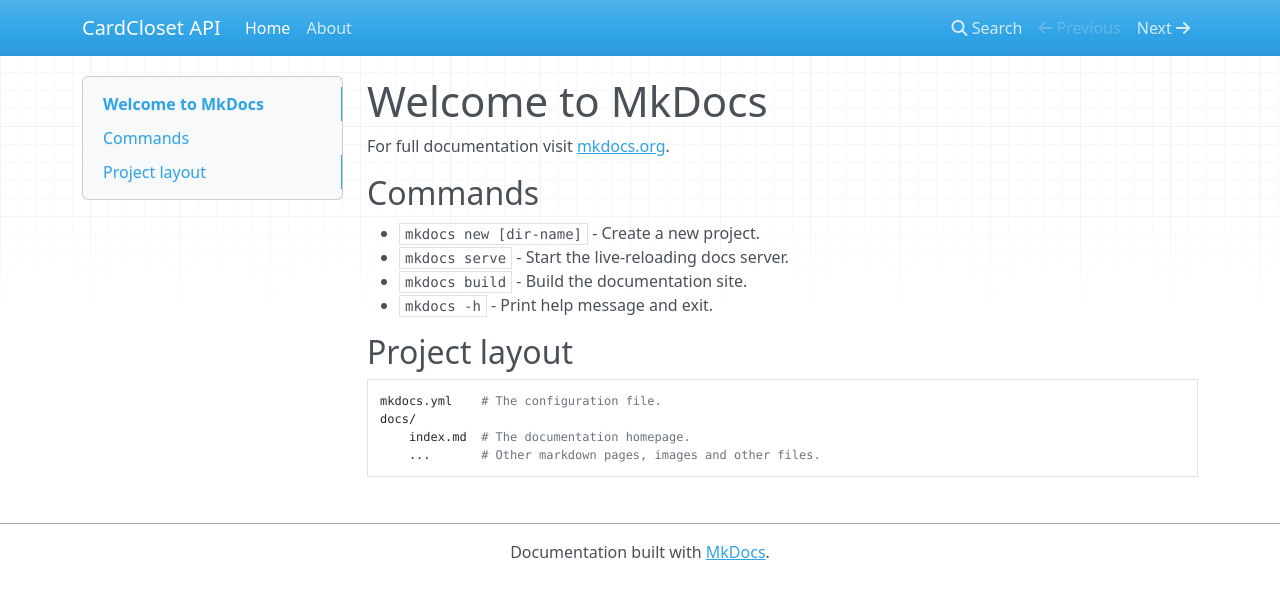
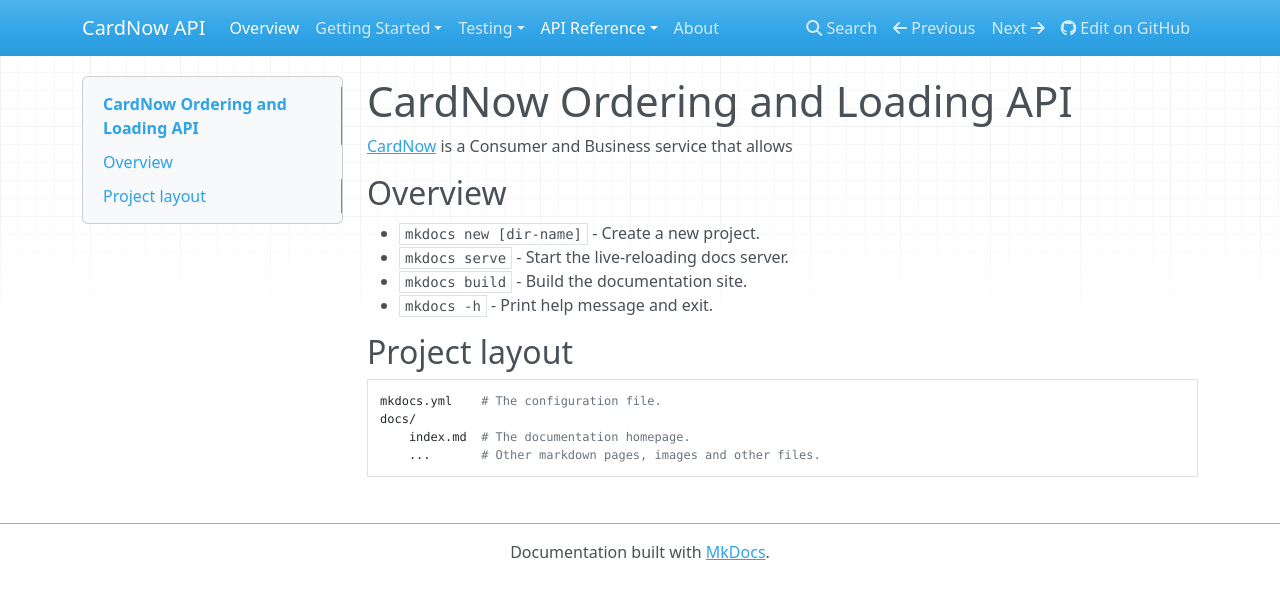
Before and after one commit to RewardLayer/CardNow-docs, an MkDocs documentation site: the page built from docs/index.md, in a window 1280 px wide. Shown: the top 599 px of the page. Built offline with MkDocs 1.6.1, drawn with Linux system fonts in a browser that asks for light colours; nearby versions of some CDN libraries.

Commit message:
setting up layouts

```diff
--- a/docs/index.md
+++ b/docs/index.md
@@ -1,8 +1,8 @@
-# Welcome to MkDocs
+# CardNow Ordering and Loading API
 
-For full documentation visit [mkdocs.org](https://www.mkdocs.org).
+ [CardNow](https://www.cardnow.com) is a Consumer and Business service that allows
 
-## Commands
+## Overview
 
 * `mkdocs new [dir-name]` - Create a new project.
 * `mkdocs serve` - Start the live-reloading docs server.
--- a/mkdocs.yml
+++ b/mkdocs.yml
@@ -1,4 +1,15 @@
-site_name: CardCloset API
+site_name: CardNow API
 nav:
-    - Home: index.md
+    - Overview: index.md
+    - 'Getting Started':
+        - 'How it works': 'index.md'
+        - 'Accessing the API': 'index.md'
+        - 'Authentication': 'index.md'
+    - 'Testing':
+          - 'How to Test': 'index.md'
+    - 'API Reference':
+        - 'Overview' : 'index.md'
+        - 'Catalog' : 'index.md'
+        - 'Ordering' : 'index.md'
     - About: about.md
+repo_url: https://github.com/RewardLayer/docs/
```
